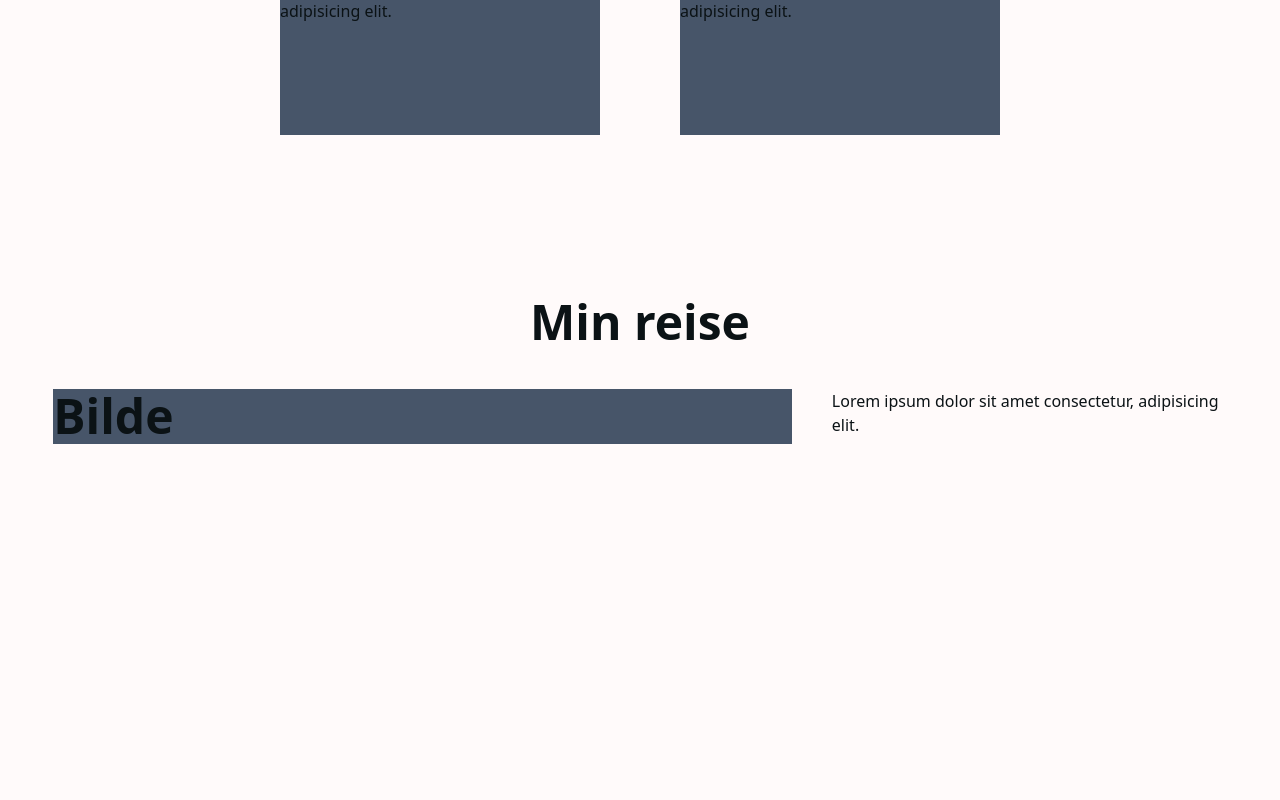
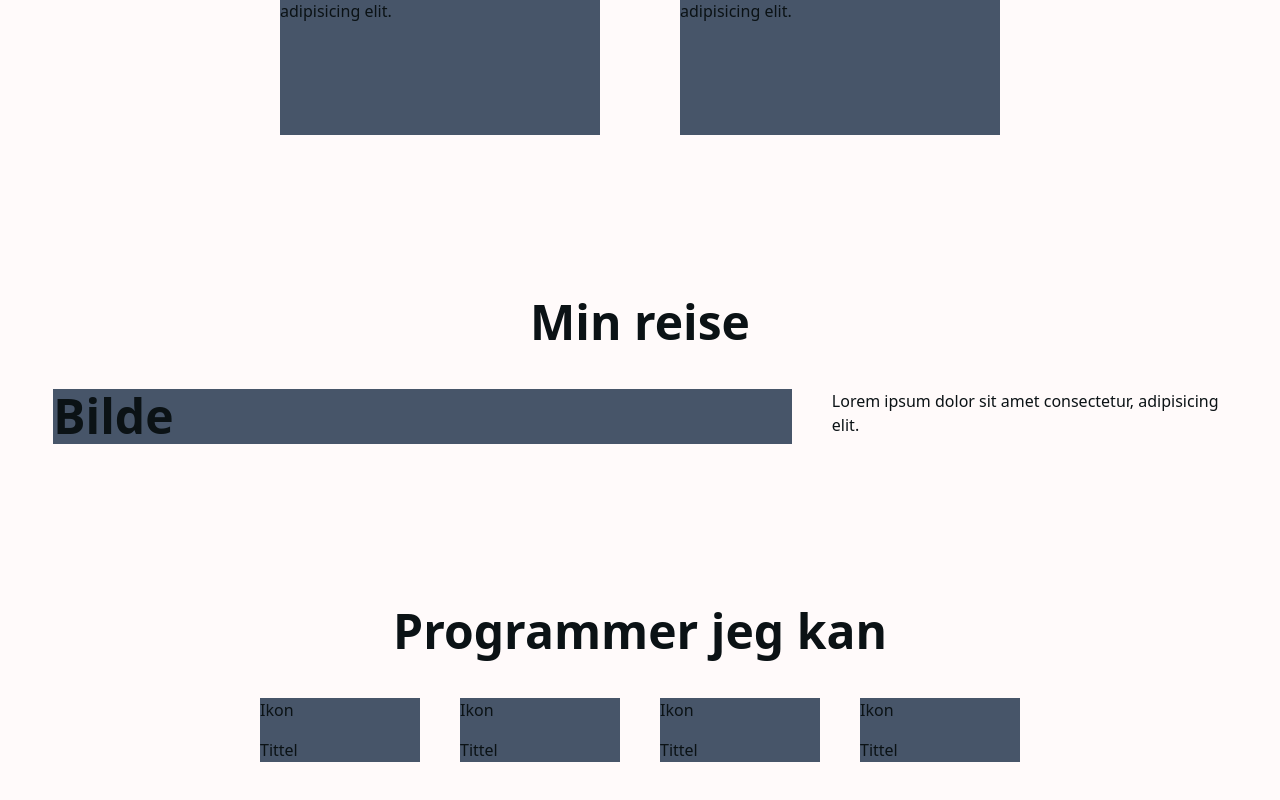
Before and after one commit to AndyKodehode/Portfolio2024, a Next.js app: page / in a window 1280 px wide. Shown: the part 1862-2662 px from the top of the page. Before the commit the page ends 2386 px from the top, so only its background shows below. Built offline with nearby package versions, Linux system fonts and the light colour scheme.

Commit message:
ikonseksjon

```diff
--- a/src/app/page.js
+++ b/src/app/page.js
@@ -78,6 +78,47 @@ export default function Home() {
                   </div>
             </div>
 
+            <div className="flex flex-col gap-10">
+                <h1 className="text-center">Programmer jeg kan</h1>
+                  <div className="w-full flex flex-wrap lg:flex-row justify-center gap-10">
+                      <div className="w-40 flex flex-col gap-4 bg-slate-600">
+                        <div>
+                          <p>Ikon</p>
+                        </div>
+                        <div>
+                          <p>Tittel</p>
+                        </div>
+                      </div>
+
+                      <div className=" w-40 flex flex-col gap-4 bg-slate-600">
+                        <div>
+                          <p>Ikon</p>
+                        </div>
+                        <div>
+                          <p>Tittel</p>
+                        </div>
+                      </div>
+
+                      <div className="w-40 flex flex-col gap-4 bg-slate-600">
+                        <div>
+                          <p>Ikon</p>
+                        </div>
+                        <div>
+                          <p>Tittel</p>
+                        </div>
+                      </div>
+
+                      <div className="w-40 flex flex-col gap-4 bg-slate-600">
+                        <div>
+                          <p>Ikon</p>
+                        </div>
+                        <div>
+                          <p>Tittel</p>
+                        </div>
+                      </div>
+                  </div>
+             </div>
+
       </div>
 
     </main>
```
